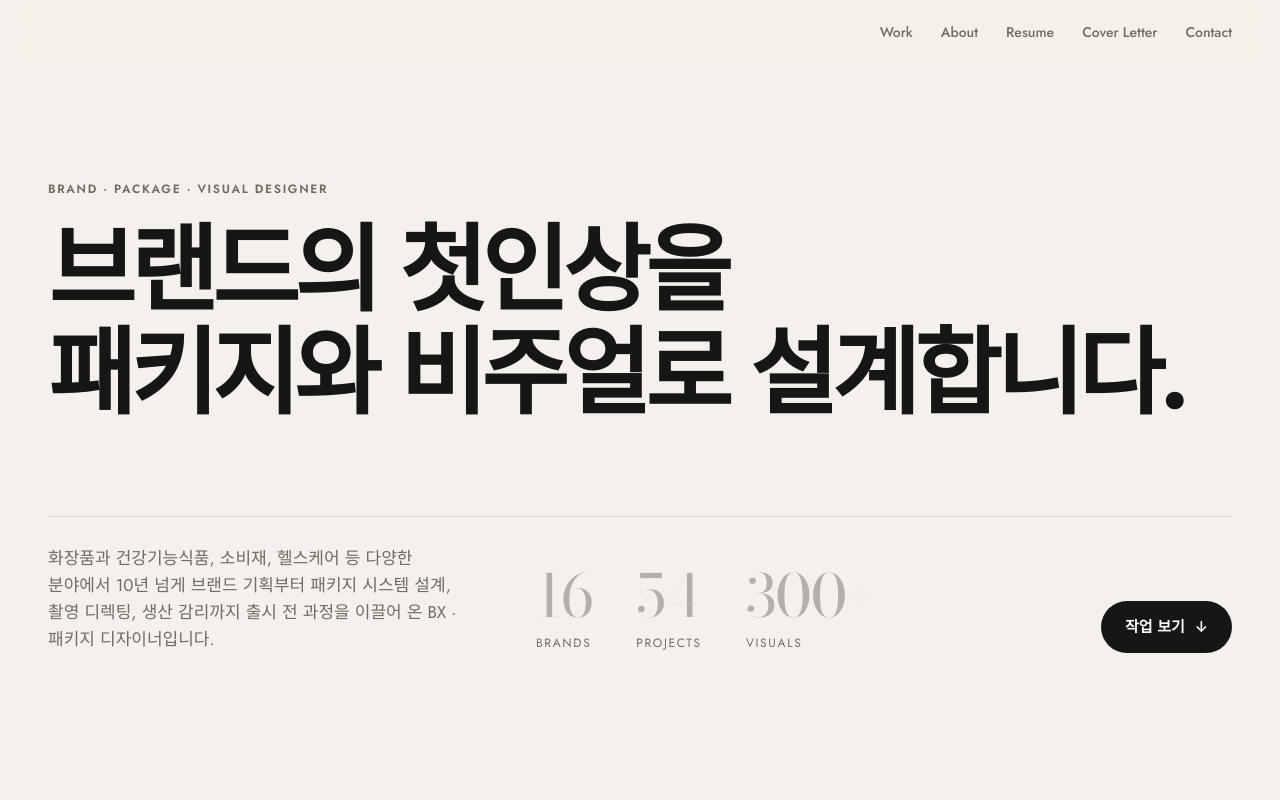
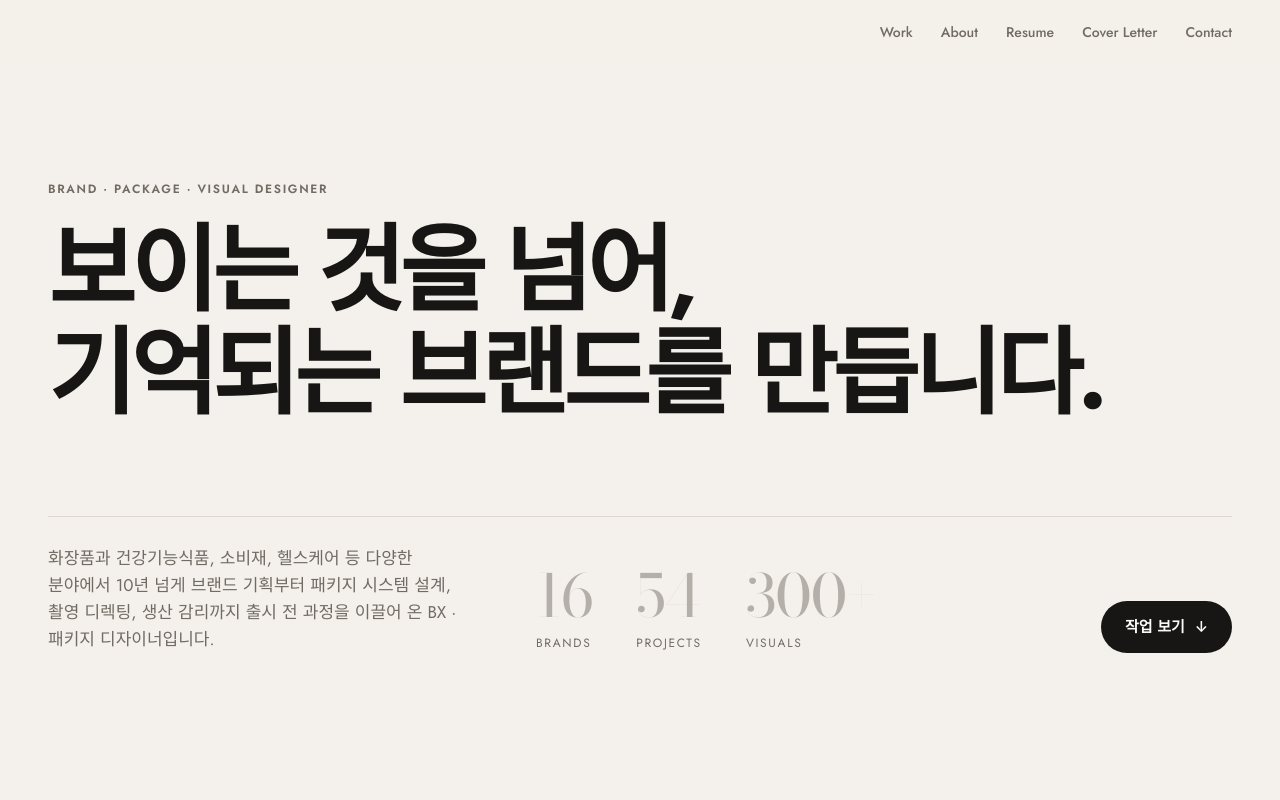
Before and after one commit to jongmin-portfolio/jongmin-portfolio.github.io, a plain HTML site: page index.html in a window 1280 px wide. Shown: the top 800 px of the page. Drawn offline with nearby package versions, Linux system fonts and the light colour scheme; a web font is replaced by a local one.

Commit message:
Add files via upload

```diff
--- a/index.html
+++ b/index.html
@@ -22,7 +22,7 @@
   <main id="top">
     <section class="hero wrap">
       <p class="eyebrow">Brand · Package · Visual Designer</p>
-      <h1>브랜드의 첫인상을<br/>패키지와 비주얼로 설계합니다.</h1>
+      <h1>보이는 것을 넘어,<br/>기억되는 브랜드를 만듭니다.</h1>
       <div class="hero__row">
         <p class="hero__desc">화장품과 건강기능식품, 소비재, 헬스케어 등 다양한 분야에서 10년 넘게 브랜드 기획부터 패키지 시스템 설계, 촬영 디렉팅, 생산 감리까지 출시 전 과정을 이끌어 온 BX · 패키지 디자이너입니다.</p>
         <ul class="hero__stats">
```
